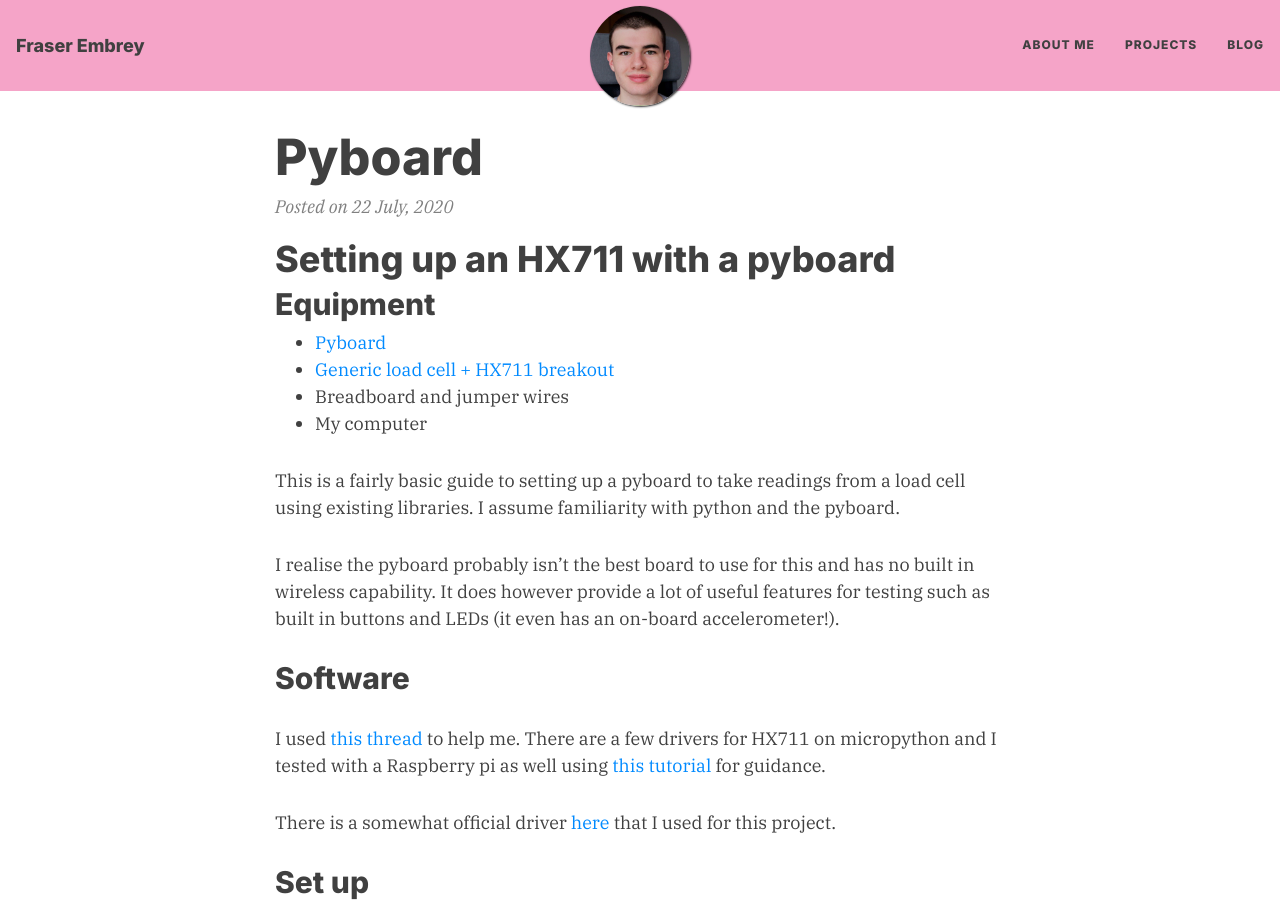
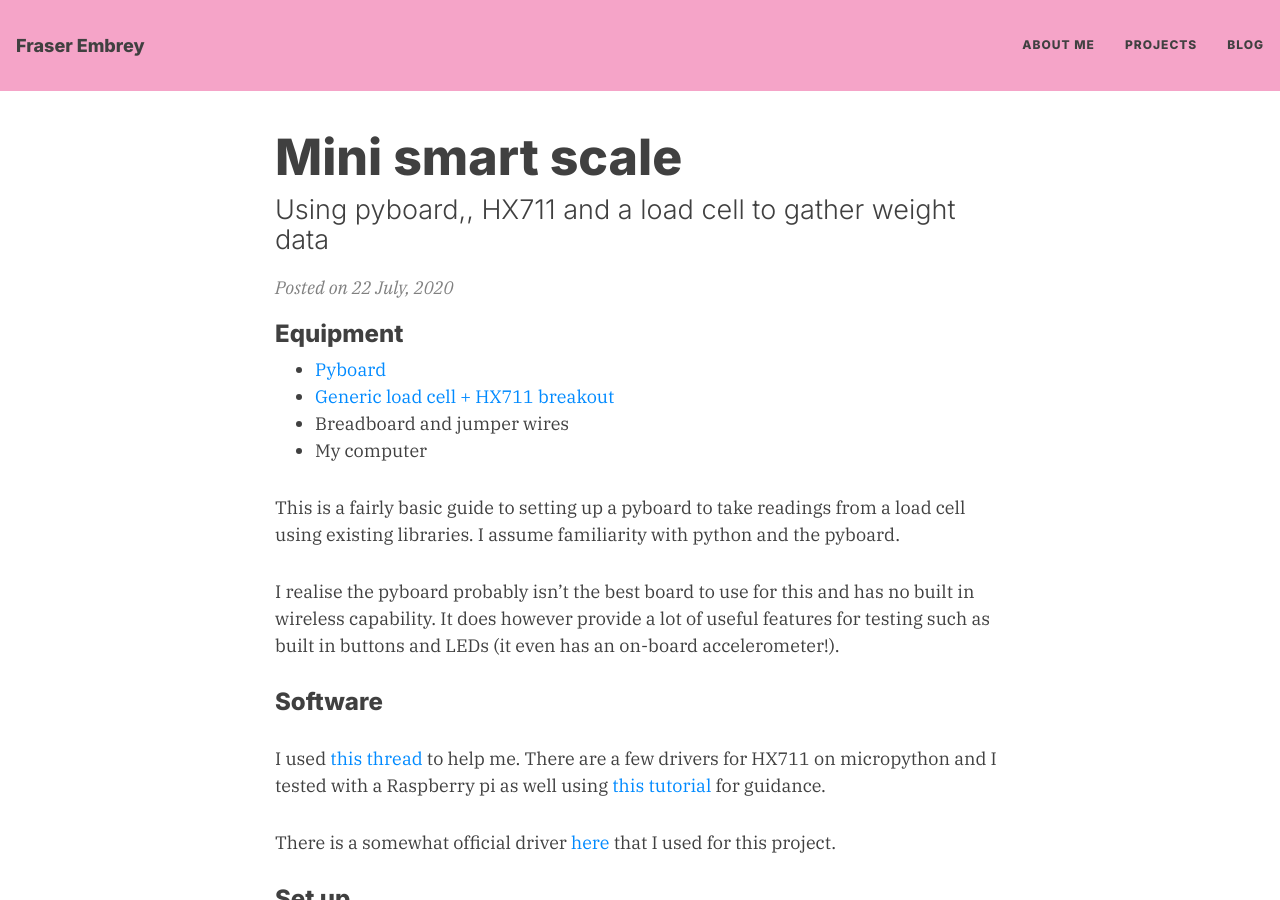
Before and after one commit to FraserEmbrey/FraserEmbrey.github.io, a Jekyll site: the page built from _posts/2020-07-22-pyboard.md, in a window 1280 px wide and 900 px high. Built offline with Jekyll 4.4.1, drawn with Linux system fonts in a browser that asks for light colours; nearby versions of some CDN libraries; some of the changed text lies outside the part shown.

Commit message:
Updated with new front matter and added a draft post

````diff
--- a/_posts/2020-07-22-pyboard.md
+++ b/_posts/2020-07-22-pyboard.md
@@ -1,6 +1,12 @@
-# Setting up an HX711 with a pyboard
+---
+layout: post
+title: Mini smart scale
+subtitle: Using pyboard,, HX711 and a load cell to gather weight data
+show-avatar: false
+tags: [IoT, microcontroller, python]
+---
 
-## Equipment
+### Equipment
 - [Pyboard][pyb]
 - [Generic load cell + HX711 breakout][load-cell]
 - Breadboard and jumper wires
@@ -10,12 +16,12 @@ This is a fairly basic guide to setting up a pyboard to take readings from a loa
 
 I realise the pyboard probably isn't the best board to use for this and has no built in wireless capability. It does however provide a lot of useful features for testing such as built in buttons and LEDs (it even has an on-board accelerometer!).
 
-## Software
+### Software
 I used [this thread][forum] to help me. There are a few drivers for HX711 on micropython and I tested with a Raspberry pi as well using [this tutorial][pi] for guidance.
 
 There is a somewhat official driver [here][off-driver] that I used for this project.
 
-## Set up
+### Set up
 My HX711 came with a set of unsoldered headers which I soldered on and used to plug into the breadboard, then I set up jumper wires from the 5V and ground on the pyboard to their respective sockets on the breadboard. I used a further set of jumper wires which I colour-coded to match the colours on the load cell to link the load cell to the HX711, by leaving the colour-coded jumper wires attached to the board it is far easier to tell which wire from the load cell goes where.
 
 The hx711.py driver comes with an example scales.py file including a Scales class I used this, unfortunately the pyboard has pins with string names and cannot work with integer values which are often presupposed as they are common on other boards. I chose to use X5 and X6 pins so I used the following with the Scales class.
@@ -26,7 +32,7 @@ Whichever pins are chosen it is important to use quotes as the pyboard only acce
 
 Copy the files over to the pyboard's internal storage then eject and restart the board. Now we can start to interface with our load cell.
 
-## Getting readings
+### Getting readings
 The Scales class in the example has raw and stable readings, and tare functions available. Importing the Scales class: `from scales import Scales` lets us create an object with the pins specified.
 
 ```python
@@ -40,7 +46,7 @@ my_load_cell.stable_value()
 my_load_cell.offset # shows the value of offset for the tared weight
 ```
 
-## Making it smarter
+### Making it smarter
 Pyboard can do a lot more than just getting readings, we can interface with other systems either on the board or externally, using scripts to define actions. I will show how to use the onboard button to call the tare function, we can use the pyb library to set up the switch and then use the callback method to interrupt and call the tare function.
 
 First lets set up the built in switch as a tare button:
````
Also changed, not shown: _posts/2020-08-15-batch-webp-converter.md (+6 -0 lines), _posts/2020-08-18-cayleys-theorem.md (added, +30 -0 lines).
